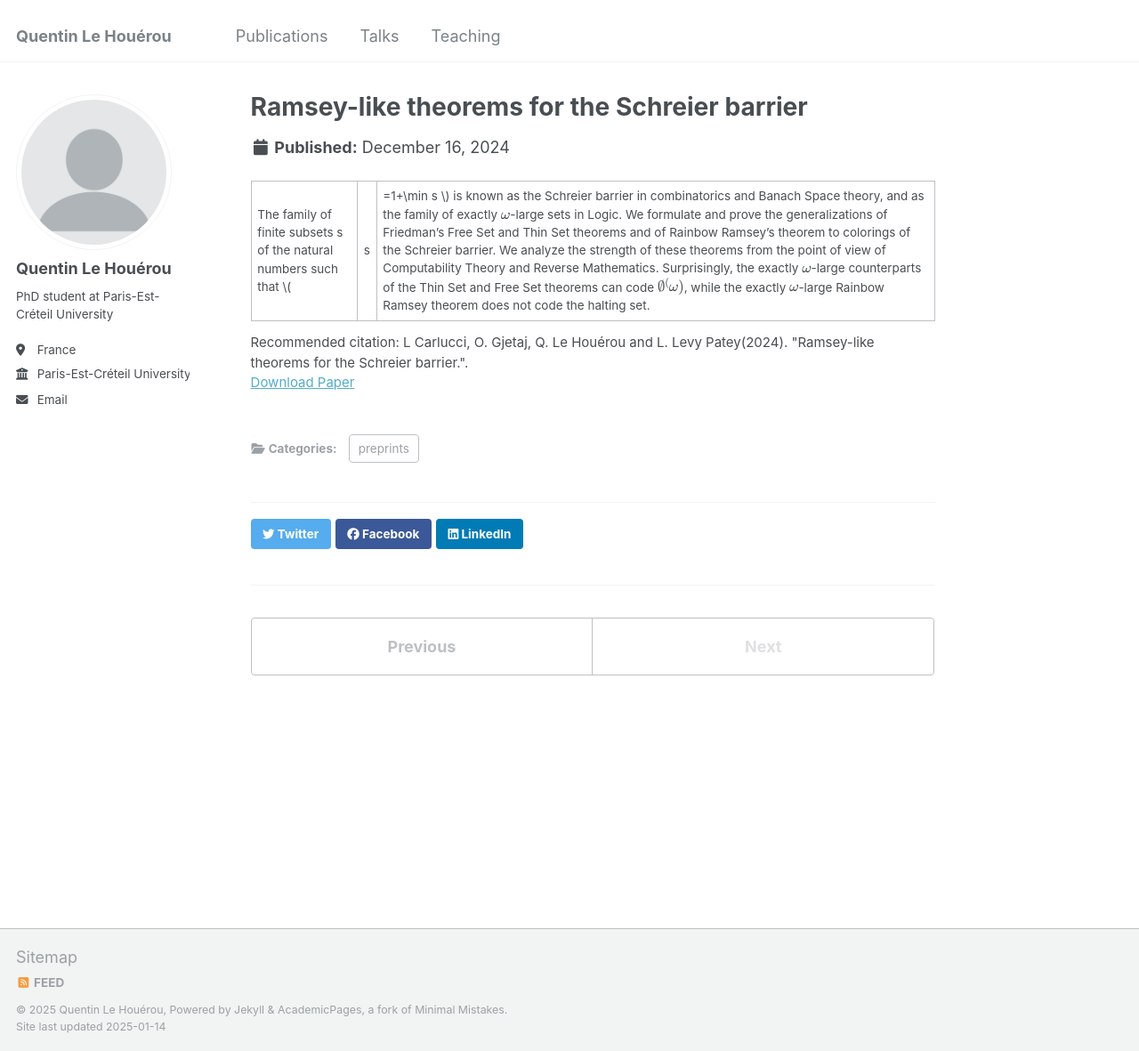
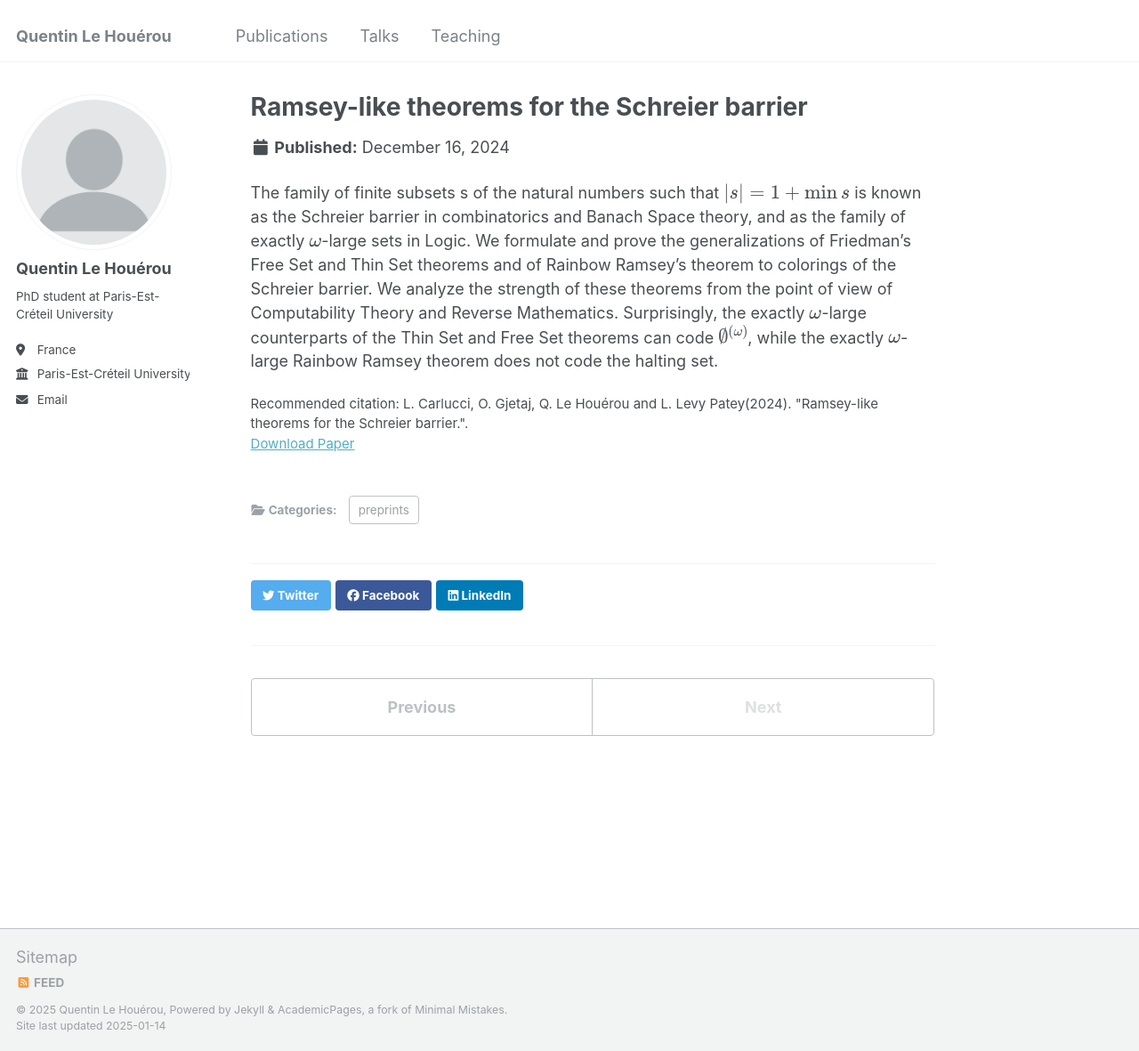
Before and after one commit to QuentinLH/quentinlh.github.io, a Jekyll site: the page built from _publications/carlucci2024ramsey.md, in a window 1280 px wide and 1181 px high. Shown: the whole window at 89% size. Built offline with Jekyll 4.4.1, drawn with Linux system fonts in a browser that asks for light colours.

Commit message:
typos 1
correct typos

```diff
--- a/_publications/carlucci2024ramsey.md
+++ b/_publications/carlucci2024ramsey.md
@@ -5,8 +5,8 @@ category: preprints
 permalink: /publication/carlucci2024ramsey
 date: 2024-12-16
 paperurl: 'http://quentinlh.github.io/files/carlucci2024ramsey.pdf'
-citation: "L Carlucci, O. Gjetaj, Q. Le Houérou and L. Levy Patey(2024). &quot;Ramsey-like theorems for the Schreier barrier.&quot;."
+citation: "L. Carlucci, O. Gjetaj, Q. Le Houérou and L. Levy Patey(2024). &quot;Ramsey-like theorems for the Schreier barrier.&quot;."
 
 ---
 
-The family of finite subsets s of the natural numbers such that \\( |s|=1+\min s \\) is known as the Schreier barrier in combinatorics and Banach Space theory, and as the family of exactly \\( \omega \\)-large sets in Logic. We formulate and prove the generalizations of Friedman's Free Set and Thin Set theorems and of Rainbow Ramsey's theorem to colorings of the Schreier barrier. We analyze the strength of these theorems from the point of view of Computability Theory and Reverse Mathematics. Surprisingly, the exactly \\( \omega \\)-large counterparts of the Thin Set and Free Set theorems can code \\( \emptyset^(\omega) \\), while the exactly \\( \omega \\)-large Rainbow Ramsey theorem does not code the halting set.
+The family of finite subsets s of the natural numbers such that \\( \|s\|=1+\min s \\) is known as the Schreier barrier in combinatorics and Banach Space theory, and as the family of exactly \\( \omega \\)-large sets in Logic. We formulate and prove the generalizations of Friedman's Free Set and Thin Set theorems and of Rainbow Ramsey's theorem to colorings of the Schreier barrier. We analyze the strength of these theorems from the point of view of Computability Theory and Reverse Mathematics. Surprisingly, the exactly \\( \omega \\)-large counterparts of the Thin Set and Free Set theorems can code \\( \emptyset^{(\omega)} \\), while the exactly \\( \omega \\)-large Rainbow Ramsey theorem does not code the halting set.
```
